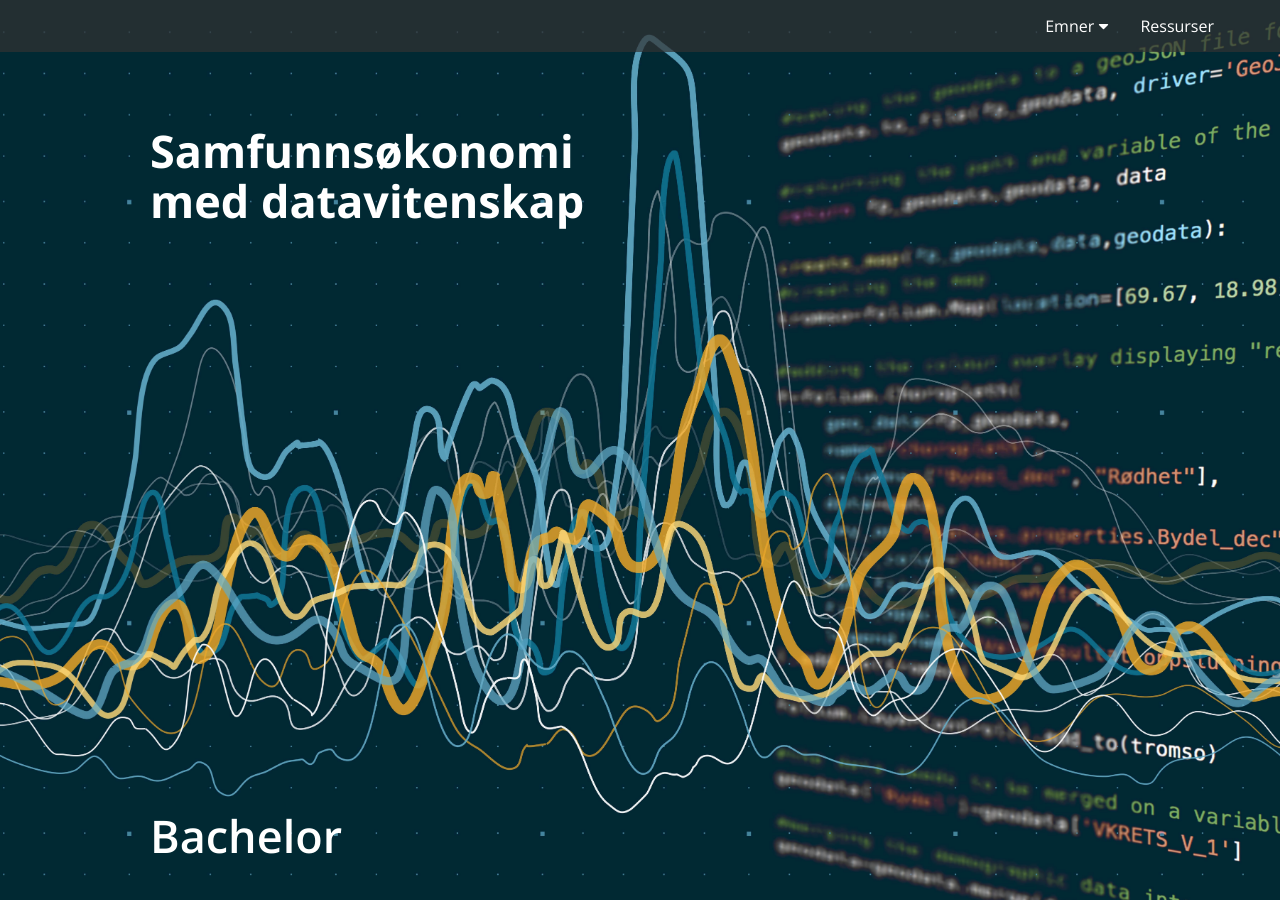
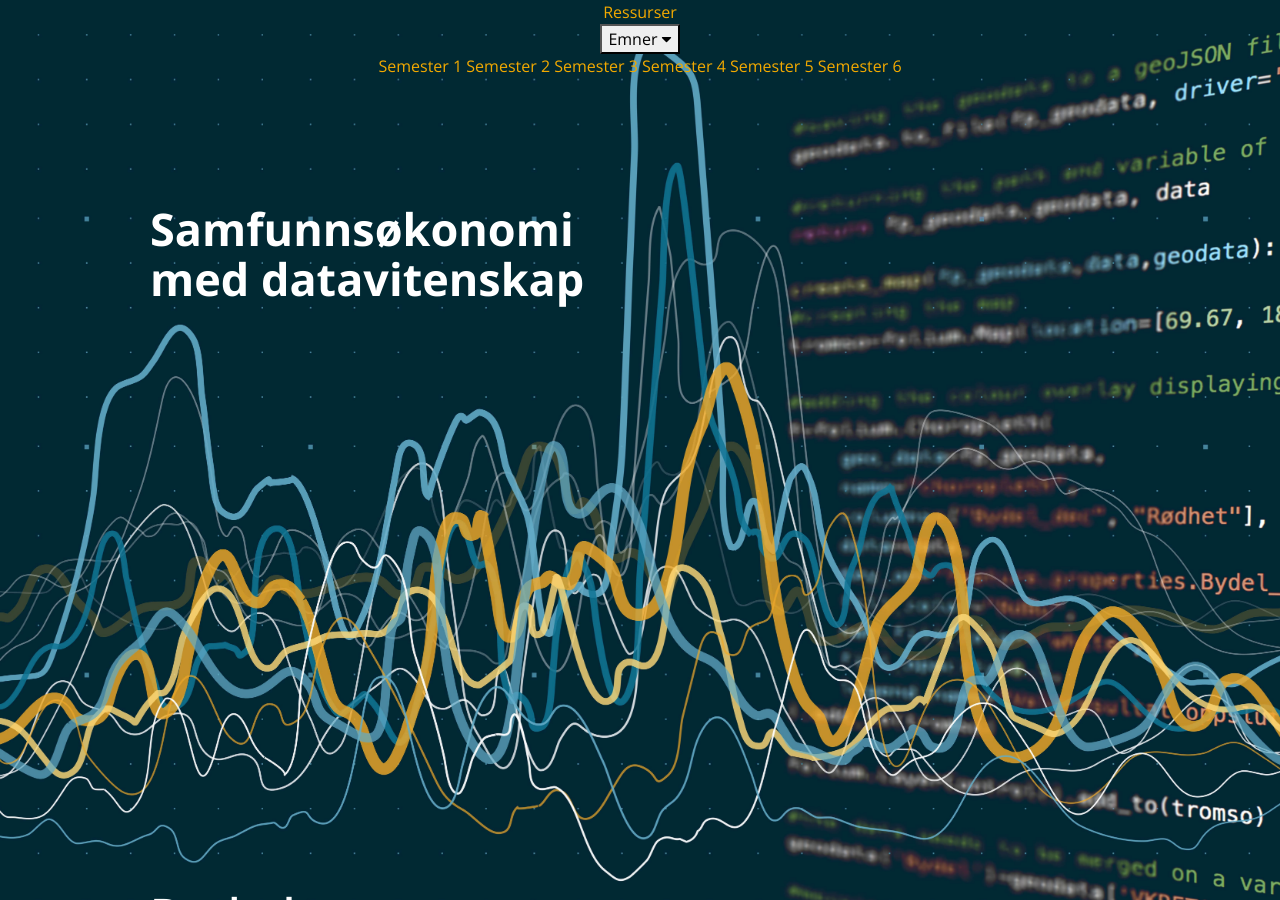
Before and after one commit to uit-econ/uit-econ.github.io, a Jekyll site: the page built from index.md, in a window 1280 px wide and 900 px high. Built offline with Jekyll 4.4.1, drawn with Linux system fonts in a browser that asks for light colours.

Commit message:
Update navheader.html

```diff
--- a/_includes/navheader.html
+++ b/_includes/navheader.html
@@ -46,80 +46,3 @@
     </div>
   </header>
   <!-- End Header -->
-
-
-
-
-<style>
-/* Navbar container */
-.topbar {
-  overflow: hidden;
-  background-color: rgba(51,51,51,0.7);
-  position: fixed;
-  z-index: 100;
-  width: 100%;
-}
-
-/* Links inside the navbar */
-.topbar a {
-  float: right;
-  font-size: 16px;
-  color: white;
-  text-align: center;
-  padding: 14px 16px;
-  text-decoration: none;
-  margin-right: 50px;
-}
-
-/* The dropdown container */
-.dropdown {
-  float: right;
-  overflow: hidden;
-}
-
-/* Dropdown button */
-.dropdown .dropbtn {
-  font-size: 16px;
-  border: none;
-  outline: none;
-  color: white;
-  padding: 14px 16px;
-  background-color: inherit;
-  font-family: inherit; /* Important for vertical align on mobile phones */
-  margin: 0; /* Important for vertical align on mobile phones */
-}
-
-/* Add a red background color to navbar links on hover */
-.topbar a:hover, .dropdown:hover .dropbtn {
-  background-color: #ddd;
-}
-
-/* Dropdown content (hidden by default) */
-.dropdown-content {
-  display: none;
-  position: relative;
-  min-width: 160px;
-  box-shadow: 0px 8px 16px 0px rgba(0,0,0,0.2);
-  z-index: 1;
-}
-
-/* Links inside the dropdown */
-.dropdown-content a {
-  float: none;
-  color: white;
-  padding: 12px 16px;
-  text-decoration: none;
-  display: block;
-  text-align: right;
-}
-
-/* Add a grey background color to dropdown links on hover */
-.dropdown-content a:hover {
-  background-color: #ddd;
-}
-
-/* Show the dropdown menu on hover */
-.dropdown:hover .dropdown-content {
-  display: block;
-}
-</style>
```
